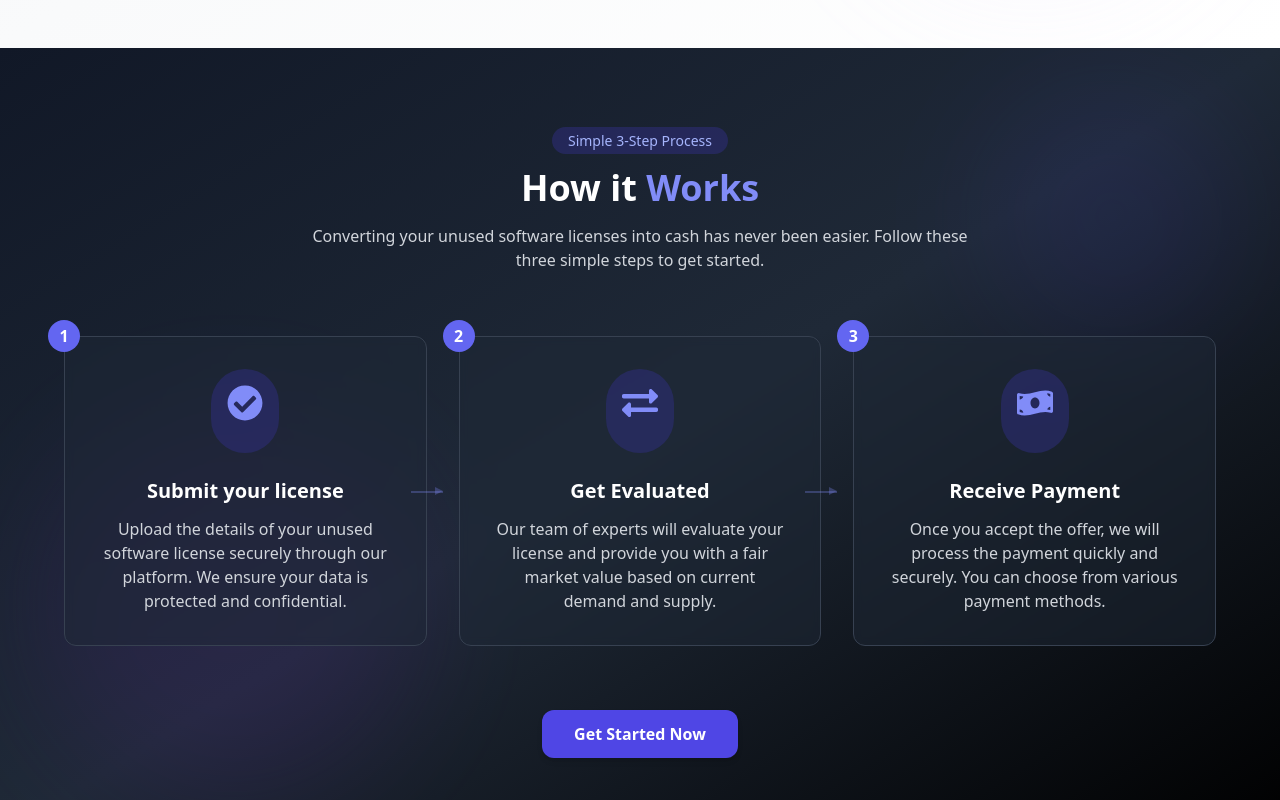
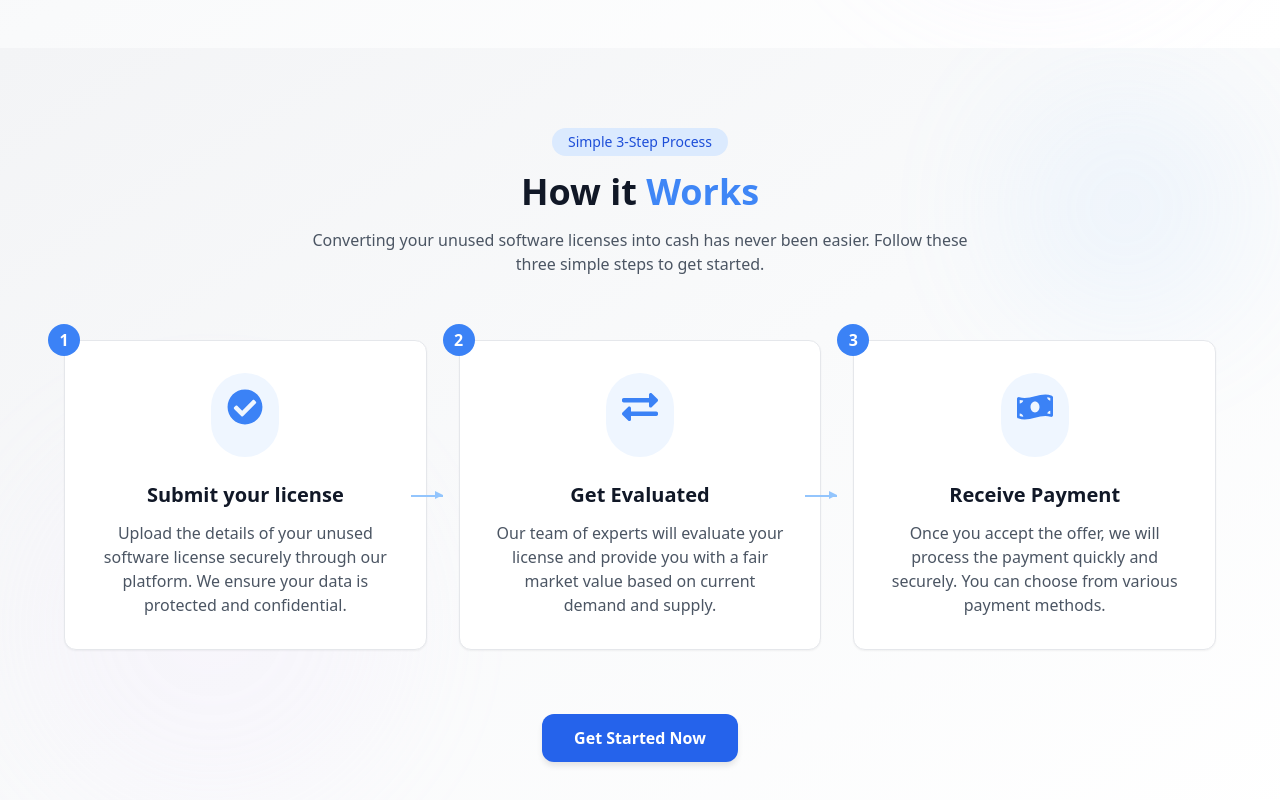
Before and after one commit to riya-py/Softshell, a React (Vite) app: page / in a window 1280 px wide. Shown: the part 820-1620 px from the top of the page. Built offline with nearby package versions, Linux system fonts and the light colour scheme.

Commit message:
light/dark theme added in HowItWorks  section

```diff
--- a/src/components/HowItWorks.jsx
+++ b/src/components/HowItWorks.jsx
@@ -1,83 +1,290 @@
-import { FaCheckCircle, FaExchangeAlt, FaMoneyBillWave } from "react-icons/fa"
+import React from 'react';
+import { motion } from 'framer-motion';
+import { FaCheckCircle, FaExchangeAlt, FaMoneyBillWave } from "react-icons/fa";
 
 const HowItWorks = () => {
     const steps = [
         {
-            Icon: <FaCheckCircle className="text-4xl text-indigo-400 mb-4" />,
+            Icon: <FaCheckCircle className="text-4xl text-blue-500 dark:text-indigo-400 mb-4" />,
             title: "Submit your license",
             description: "Upload the details of your unused software license securely through our platform. We ensure your data is protected and confidential.",
         },
         {
-            Icon: <FaExchangeAlt className="text-4xl text-indigo-400 mb-4" />,
+            Icon: <FaExchangeAlt className="text-4xl text-blue-500 dark:text-indigo-400 mb-4" />,
             title: "Get Evaluated",
             description: "Our team of experts will evaluate your license and provide you with a fair market value based on current demand and supply.",
         },
         {
-            Icon: <FaMoneyBillWave className="text-4xl text-indigo-400 mb-4" />,
+            Icon: <FaMoneyBillWave className="text-4xl text-blue-500 dark:text-indigo-400 mb-4" />,
             title: "Receive Payment",
             description: "Once you accept the offer, we will process the payment quickly and securely. You can choose from various payment methods.",
         },
     ];
 
+    // Animation variants
+    const fadeIn = {
+        hidden: { opacity: 0, y: 20 },
+        visible: {
+            opacity: 1,
+            y: 0,
+            transition: { duration: 0.6 }
+        }
+    };
+
+    const staggerChildren = {
+        hidden: { opacity: 0 },
+        visible: {
+            opacity: 1,
+            transition: {
+                staggerChildren: 0.2
+            }
+        }
+    };
+
+    const cardAnimation = {
+        hidden: { opacity: 0, y: 30 },
+        visible: {
+            opacity: 1,
+            y: 0,
+            transition: {
+                type: "spring",
+                stiffness: 100,
+                damping: 12
+            }
+        },
+        hover: {
+            y: -10,
+            boxShadow: "0 10px 25px -5px rgba(0, 0, 0, 0.1), 0 10px 10px -5px rgba(0, 0, 0, 0.04)",
+            borderColor: "rgba(99, 102, 241, 0.4)",
+            transition: { duration: 0.3 }
+        }
+    };
+
+    const iconAnimation = {
+        hidden: { scale: 0.8, opacity: 0 },
+        visible: {
+            scale: 1,
+            opacity: 1,
+            transition: {
+                type: "spring",
+                stiffness: 100,
+                delay: 0.3
+            }
+        },
+        hover: {
+            scale: 1.1,
+            rotate: [0, -5, 5, -5, 0],
+            transition: { duration: 0.5 }
+        }
+    };
+
+    const buttonAnimation = {
+        hover: {
+            scale: 1.05,
+            transition: { duration: 0.2 }
+        },
+        tap: {
+            scale: 0.95
+        }
+    };
+
+    const stepNumberAnimation = {
+        hidden: { scale: 0, opacity: 0 },
+        visible: {
+            scale: 1,
+            opacity: 1,
+            transition: {
+                type: "spring",
+                stiffness: 300,
+                damping: 15,
+                delay: 0.5
+            }
+        }
+    };
+
     return (
-        <section className="bg-gradient-to-br from-gray-900 via-gray-800 to-black text-white py-20 px-6 md:px-16 relative">
+        <section className="bg-gradient-to-br from-gray-100 via-gray-50 to-white dark:from-gray-900 dark:via-gray-800 dark:to-black text-gray-800 dark:text-white py-20 px-6 md:px-16 relative">
             {/* Background decorative elements */}
-            <div className="absolute top-0 left-0 w-full h-full overflow-hidden opacity-10">
-                <div className="absolute top-10 right-10 w-64 h-64 rounded-full bg-indigo-600 blur-3xl"></div>
-                <div className="absolute bottom-10 left-10 w-96 h-96 rounded-full bg-purple-700 blur-3xl"></div>
-            </div>
+            <motion.div
+                className="absolute top-0 left-0 w-full h-full overflow-hidden opacity-10"
+                initial={{ opacity: 0 }}
+                animate={{ opacity: 0.1 }}
+                transition={{ duration: 1.5 }}
+            >
+                <motion.div
+                    className="absolute top-10 right-10 w-64 h-64 rounded-full bg-blue-300 dark:bg-indigo-600 blur-3xl"
+                    animate={{
+                        x: [0, 15, 0],
+                        y: [0, -10, 0],
+                    }}
+                    transition={{
+                        repeat: Infinity,
+                        duration: 10,
+                        ease: "easeInOut"
+                    }}
+                ></motion.div>
+                <motion.div
+                    className="absolute bottom-10 left-10 w-96 h-96 rounded-full bg-purple-200 dark:bg-purple-700 blur-3xl"
+                    animate={{
+                        x: [0, -20, 0],
+                        y: [0, 15, 0],
+                    }}
+                    transition={{
+                        repeat: Infinity,
+                        duration: 12,
+                        ease: "easeInOut",
+                        delay: 0.5
+                    }}
+                ></motion.div>
+            </motion.div>
 
-            <div className="max-w-6xl mx-auto relative z-10">
-                <div className="text-center mb-16">
-                    <span className="bg-indigo-900/50 text-indigo-300 px-4 py-1 rounded-full text-sm font-medium">
+            <motion.div
+                className="max-w-6xl mx-auto relative z-10"
+                initial="hidden"
+                whileInView="visible"
+                viewport={{ once: true, amount: 0.1 }}
+                variants={staggerChildren}
+            >
+                <motion.div
+                    className="text-center mb-16"
+                    variants={fadeIn}
+                >
+                    <motion.span
+                        className="bg-blue-100 dark:bg-indigo-900/50 text-blue-700 dark:text-indigo-300 px-4 py-1 rounded-full text-sm font-medium inline-block"
+                        whileHover={{ scale: 1.05 }}
+                        transition={{ duration: 0.2 }}
+                    >
                         Simple 3-Step Process
-                    </span>
-                    <h2 className="text-3xl sm:text-4xl font-bold mt-4 text-white">
-                        How it <span className="text-indigo-400">Works</span>
-                    </h2>
-                    <p className="mt-4 text-gray-300 max-w-2xl mx-auto">
+                    </motion.span>
+                    <motion.h2
+                        className="text-3xl sm:text-4xl font-bold mt-4 text-gray-900 dark:text-white"
+                        variants={fadeIn}
+                    >
+                        How it <motion.span
+                            className="text-blue-600 dark:text-indigo-400"
+                            animate={{
+                                color: ["#3b82f6", "#60a5fa", "#3b82f6"],
+                                dark: { color: ["#818cf8", "#a5b4fc", "#818cf8"] }
+                            }}
+                            transition={{
+                                duration: 3,
+                                repeat: Infinity,
+                                ease: "easeInOut"
+                            }}
+                        >Works</motion.span>
+                    </motion.h2>
+                    <motion.p
+                        className="mt-4 text-gray-600 dark:text-gray-300 max-w-2xl mx-auto"
+                        variants={fadeIn}
+                    >
                         Converting your unused software licenses into cash has never been easier. Follow these three simple steps to get started.
-                    </p>
-                </div>
+                    </motion.p>
+                </motion.div>
 
                 <div className="grid grid-cols-1 md:grid-cols-3 gap-8">
                     {steps.map((step, i) => (
-                        <div key={i} className="relative">
+                        <motion.div
+                            key={i}
+                            className="relative"
+                            variants={fadeIn}
+                            custom={i}
+                            viewport={{ once: true }}
+                        >
                             {/* Step number indicator */}
-                            <div className="absolute -top-4 -left-4 w-8 h-8 rounded-full bg-indigo-500 text-white flex items-center justify-center font-bold z-10">
+                            <motion.div
+                                className="absolute -top-4 -left-4 w-8 h-8 rounded-full bg-blue-500 dark:bg-indigo-500 text-white flex items-center justify-center font-bold z-10"
+                                variants={stepNumberAnimation}
+                                whileHover={{ scale: 1.1 }}
+                            >
                                 {i + 1}
-                            </div>
+                            </motion.div>
 
                             {/* Step card */}
-                            <div className="bg-gray-800/50 backdrop-blur-sm p-8 rounded-xl border border-gray-700 hover:border-indigo-500/30 transition-all duration-300 h-full flex flex-col items-center text-center transform hover:-translate-y-1 group">
-                                <div className="p-4 bg-indigo-900/50 rounded-full mb-6">
+                            <motion.div
+                                className="bg-white dark:bg-gray-800/50 backdrop-blur-sm p-8 rounded-xl border border-gray-200 dark:border-gray-700 h-full flex flex-col items-center text-center shadow-sm"
+                                variants={cardAnimation}
+                                whileHover="hover"
+                            >
+                                <motion.div
+                                    className="p-4 bg-blue-50 dark:bg-indigo-900/50 rounded-full mb-6"
+                                    variants={iconAnimation}
+                                    whileHover="hover"
+                                >
                                     {step.Icon}
-                                </div>
-                                <h3 className="text-xl font-semibold mb-3 text-white">{step.title}</h3>
-                                <p className="text-gray-300">{step.description}</p>
+                                </motion.div>
+                                <motion.h3
+                                    className="text-xl font-semibold mb-3 text-gray-900 dark:text-white"
+                                >
+                                    {step.title}
+                                </motion.h3>
+                                <motion.p
+                                    className="text-gray-600 dark:text-gray-300"
+                                >
+                                    {step.description}
+                                </motion.p>
 
                                 {/* Hover effect */}
-                                <div className="absolute inset-0 bg-gradient-to-r from-indigo-600/5 to-purple-600/5 opacity-0 group-hover:opacity-100 transition-opacity duration-300 rounded-xl"></div>
-                            </div>
+                                <motion.div
+                                    className="absolute inset-0 bg-gradient-to-r from-blue-600/5 to-purple-600/5 dark:from-indigo-600/5 dark:to-purple-600/5 opacity-0 rounded-xl"
+                                    whileHover={{ opacity: 1 }}
+                                    transition={{ duration: 0.3 }}
+                                ></motion.div>
+                            </motion.div>
 
                             {/* Connector line (hidden on mobile) */}
                             {i < steps.length - 1 && (
-                                <div className="hidden md:block absolute top-1/2 -right-4 w-8 h-0.5 bg-indigo-400/30">
-                                    <div className="absolute right-0 -top-1 w-0 h-0 border-t-4 border-r-0 border-b-4 border-l-8 border-t-transparent border-b-transparent border-l-indigo-400/30"></div>
-                                </div>
+                                <motion.div
+                                    className="hidden md:block absolute top-1/2 -right-4 w-8 h-0.5 bg-blue-300 dark:bg-indigo-400/30"
+                                    initial={{ scaleX: 0, originX: 0 }}
+                                    whileInView={{ scaleX: 1 }}
+                                    viewport={{ once: true }}
+                                    transition={{
+                                        delay: 0.5 + (i * 0.3),
+                                        duration: 0.5
+                                    }}
+                                >
+                                    <motion.div
+                                        className="absolute right-0 -top-1 w-0 h-0 border-t-4 border-r-0 border-b-4 border-l-8 border-t-transparent border-b-transparent border-l-blue-300 dark:border-l-indigo-400/30"
+                                        initial={{ opacity: 0 }}
+                                        whileInView={{ opacity: 1 }}
+                                        viewport={{ once: true }}
+                                        transition={{ delay: 0.7 + (i * 0.3) }}
+                                    ></motion.div>
+                                </motion.div>
                             )}
-                        </div>
+                        </motion.div>
                     ))}
                 </div>
 
-                <div className="mt-16 text-center">
-                    <button className="bg-indigo-600 hover:bg-indigo-500 text-white font-semibold py-3 px-8 rounded-xl shadow-md transition-all">
+                <motion.div
+                    className="mt-16 text-center"
+                    variants={fadeIn}
+                    initial={{ opacity: 0, y: 20 }}
+                    whileInView={{ opacity: 1, y: 0 }}
+                    viewport={{ once: true }}
+                    transition={{ delay: 0.8 }}
+                >
+                    <motion.button
+                        className="bg-blue-600 hover:bg-blue-500 dark:bg-indigo-600 dark:hover:bg-indigo-500 text-white font-semibold py-3 px-8 rounded-xl shadow-md transition-all"
+                        whileHover={buttonAnimation.hover}
+                        whileTap={buttonAnimation.tap}
+                        animate={{
+                            boxShadow: ["0 4px 6px -1px rgba(0,0,0,0.1)", "0 6px 10px -1px rgba(0,0,0,0.15)", "0 4px 6px -1px rgba(0,0,0,0.1)"]
+                        }}
+                        transition={{
+                            boxShadow: {
+                                repeat: Infinity,
+                                duration: 2,
+                                ease: "easeInOut"
+                            }
+                        }}
+                    >
                         Get Started Now
-                    </button>
-                </div>
-            </div>
+                    </motion.button>
+                </motion.div>
+            </motion.div>
         </section>
-    )
-}
+    );
+};
 
-export default HowItWorks
+export default HowItWorks;
```
